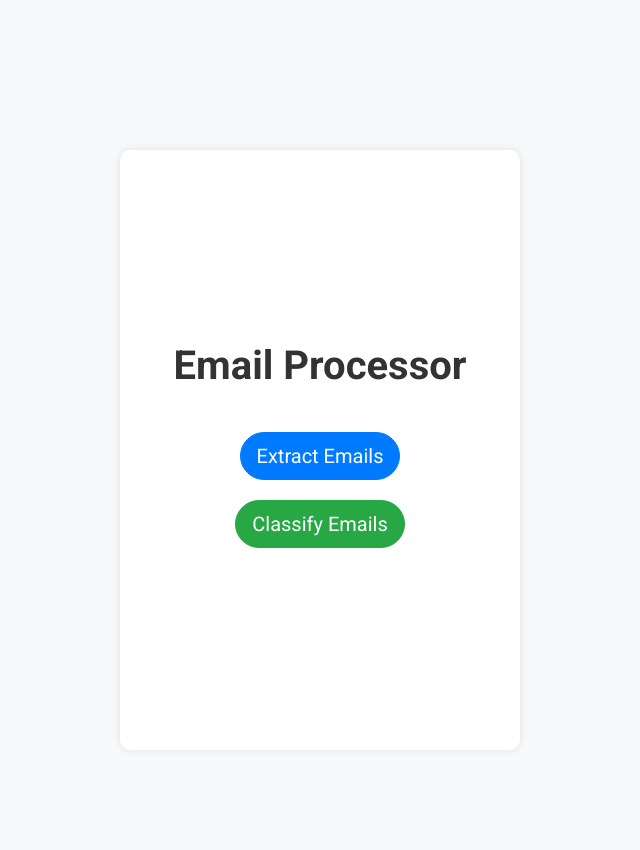
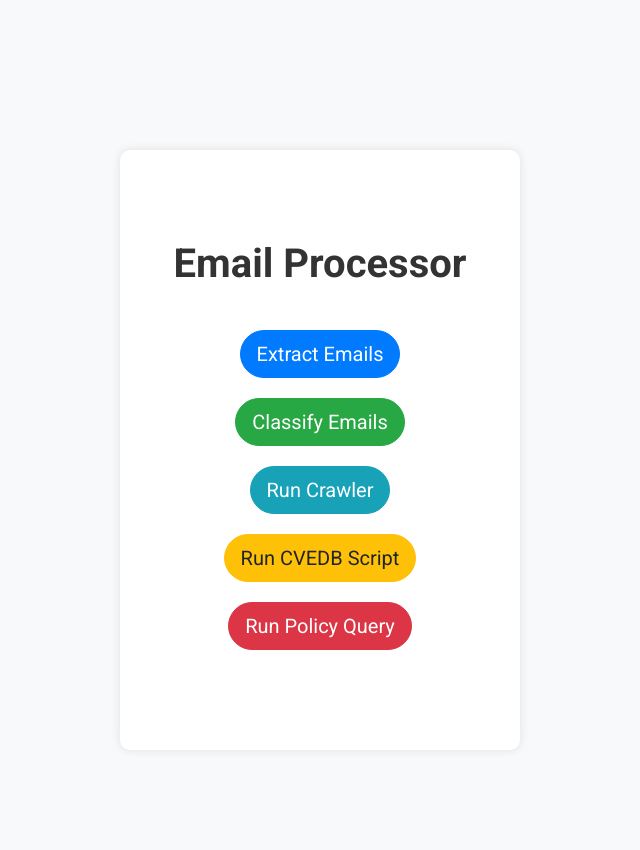
Before and after one commit to JcCassano/ITP-Project, a Flask app: page / in a window 1280 px wide. Shown: the whole page, without its empty margins (320-960 px from the left). Run offline with Flask 3, Linux system fonts and the light colour scheme; some libraries are stand-ins or nearby versions.

Commit message:
Update index.html

```diff
--- a/ITP-Project-24/templates/index.html
+++ b/ITP-Project-24/templates/index.html
@@ -29,6 +29,9 @@
             <nav class="nav justify-content-center mt-4">
                 <a class="nav-link btn btn-primary btn-lg btn-rounded mx-2" href="{{ url_for('extract_emails') }}">Extract Emails</a>
                 <a class="nav-link btn btn-success btn-lg btn-rounded mx-2" href="{{ url_for('classify_emails') }}">Classify Emails</a>
+                <a class="nav-link btn btn-info btn-lg btn-rounded mx-2" href="{{ url_for('run_crawler') }}">Run Crawler</a>
+                <a class="nav-link btn btn-warning btn-lg btn-rounded mx-2" href="{{ url_for('run_cvedbscript') }}">Run CVEDB Script</a>
+                <a class="nav-link btn btn-danger btn-lg btn-rounded mx-2" href="{{ url_for('run_policyquery') }}">Run Policy Query</a>
             </nav>
         </div>
     </div>
```
